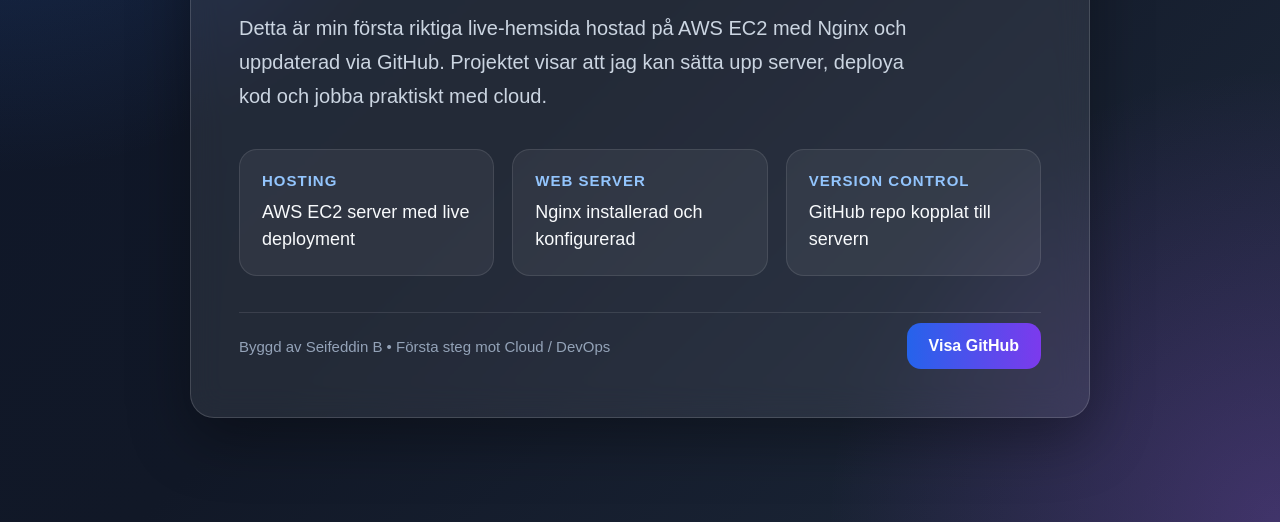
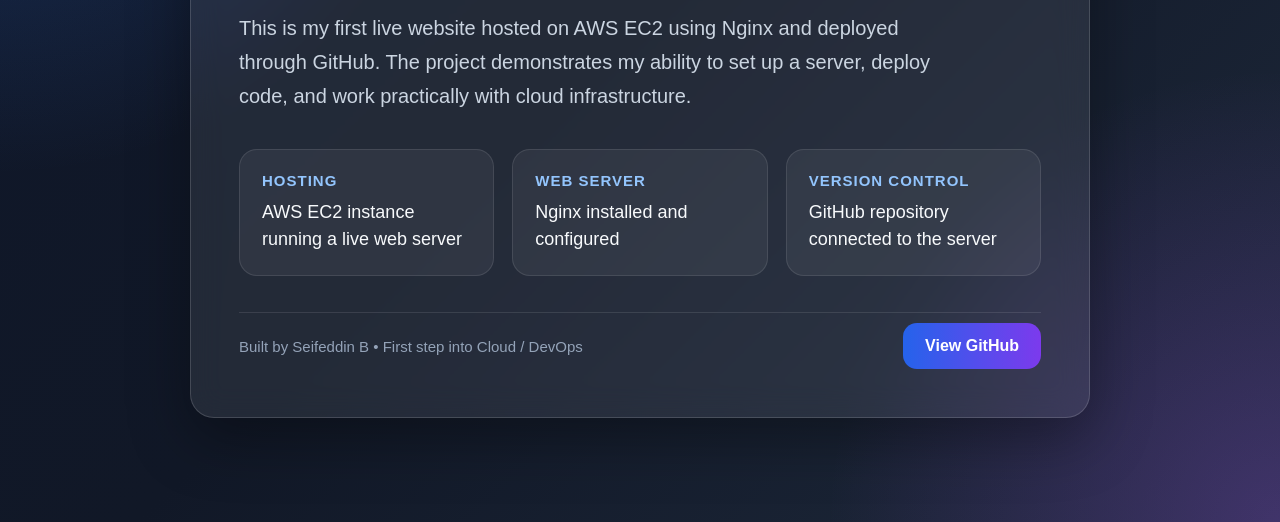
Before and after one commit to SeifeddinB/cloud-project, a plain HTML site: page index.html in a window 1280 px wide. Shown: the part 278-800 px from the top of the page. Drawn offline with Linux system fonts and the light colour scheme.

Commit message:
Update index.html

```diff
--- a/index.html
+++ b/index.html
@@ -1,5 +1,5 @@
 <!DOCTYPE html>
-<html lang="sv">
+<html lang="en">
 <head>
   <meta charset="UTF-8" />
   <meta name="viewport" content="width=device-width, initial-scale=1.0" />
@@ -150,32 +150,32 @@
     <h1>Seif’s <span class="highlight">Cloud Project</span> 🚀</h1>
 
     <p class="subtitle">
-      Detta är min första riktiga live-hemsida hostad på AWS EC2 med Nginx och uppdaterad via GitHub.
-      Projektet visar att jag kan sätta upp server, deploya kod och jobba praktiskt med cloud.
+      This is my first live website hosted on AWS EC2 using Nginx and deployed through GitHub.
+      The project demonstrates my ability to set up a server, deploy code, and work practically with cloud infrastructure.
     </p>
 
     <section class="grid">
       <div class="box">
         <h3>Hosting</h3>
-        <p>AWS EC2 server med live deployment</p>
+        <p>AWS EC2 instance running a live web server</p>
       </div>
 
       <div class="box">
         <h3>Web Server</h3>
-        <p>Nginx installerad och konfigurerad</p>
+        <p>Nginx installed and configured</p>
       </div>
 
       <div class="box">
         <h3>Version Control</h3>
-        <p>GitHub repo kopplat till servern</p>
+        <p>GitHub repository connected to the server</p>
       </div>
     </section>
 
     <div class="footer">
       <div class="footer-left">
-        Byggd av Seifeddin B • Första steg mot Cloud / DevOps
+        Built by Seifeddin B • First step into Cloud / DevOps
       </div>
-      <a class="button" href="https://github.com/SeifeddinB/cloud-project" target="_blank">Visa GitHub</a>
+      <a class="button" href="https://github.com/SeifeddinB/cloud-project" target="_blank">View GitHub</a>
     </div>
   </main>
 </body>
```
